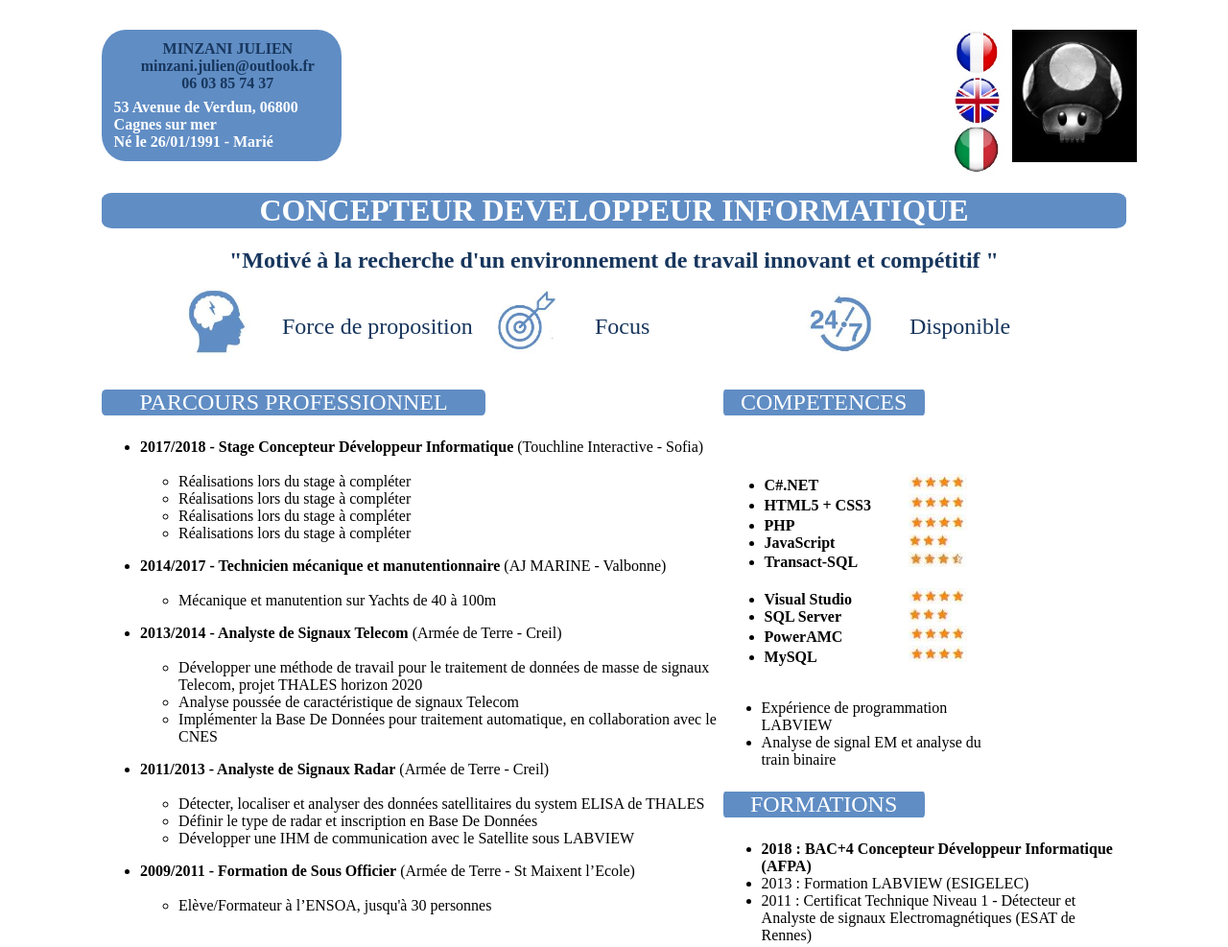
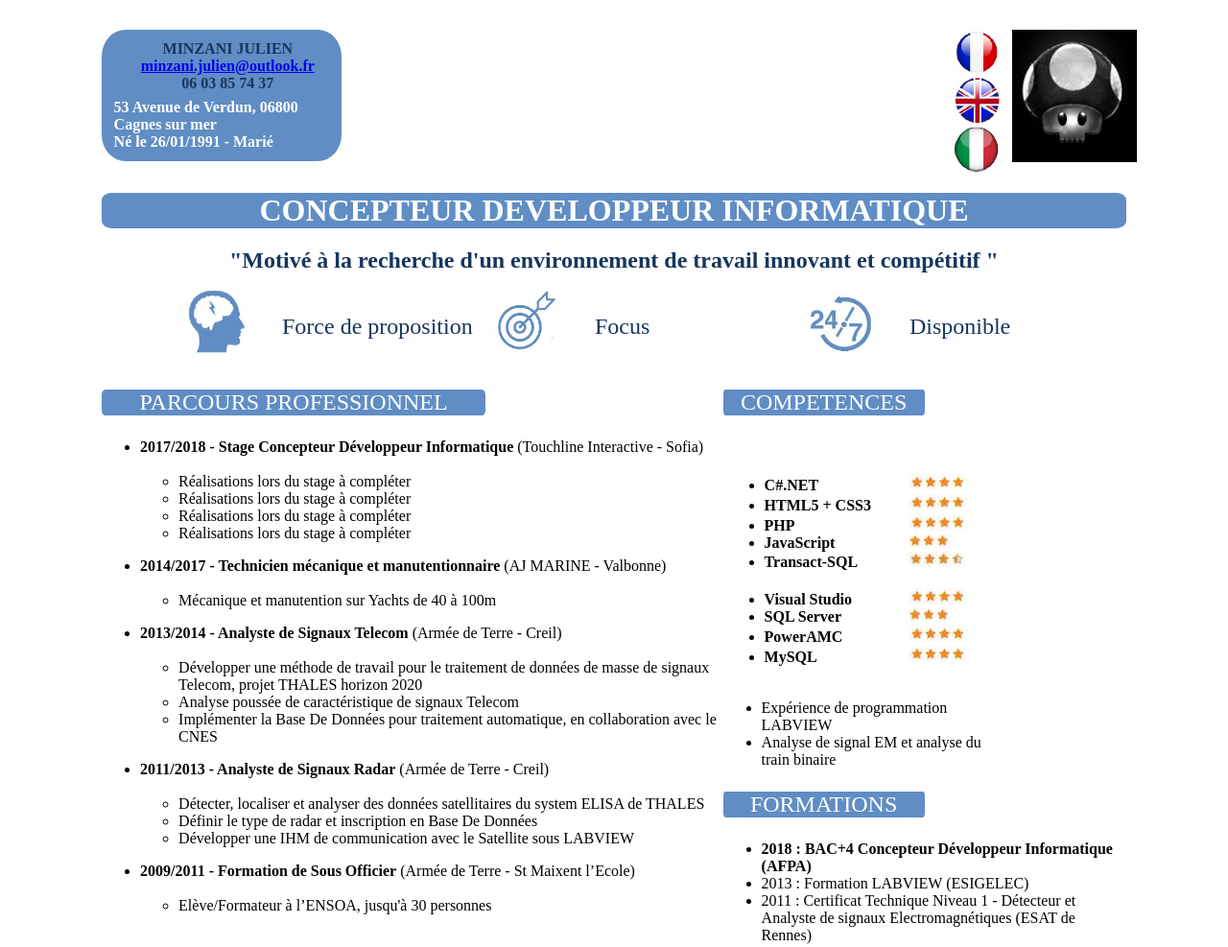
Before and after one commit to Ishigi/CV-HTML, a plain HTML site: page index.html in a window 1280 px wide. Shown: the top 987 px of the page at 96% size. Drawn offline with Linux system fonts and the light colour scheme.

Commit message:
change for mailto

```diff
--- a/index.html
+++ b/index.html
@@ -12,7 +12,7 @@
         <!-- CARRE AVEC LE NOM PRENOM ADRESSE AGE ETC-->
         <div class="div_profil">
           <div class="nom"><span class="NOMS">MINZANI JULIEN</span></div>
-          <div class="mail"><span class="MAILS">minzani.julien@outlook.fr</span></div>
+          <div class="mail"><span class="MAILS"><a href="mailto:minzani.julien@outlook.fr">minzani.julien@outlook.fr</a></span></div>
           <div class="tel"><span class="TELS">06 03 85 74 37</span></div>
           <div class="adresse"><span class="ADRESSES">53 Avenue de Verdun, 06800</span></div>
           <div class="ville"><span class="VILLES">Cagnes sur mer</span></div>
```
